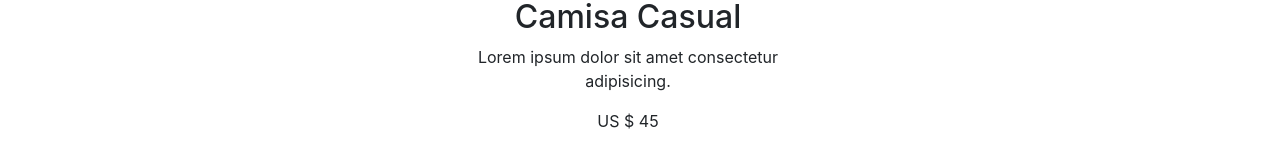
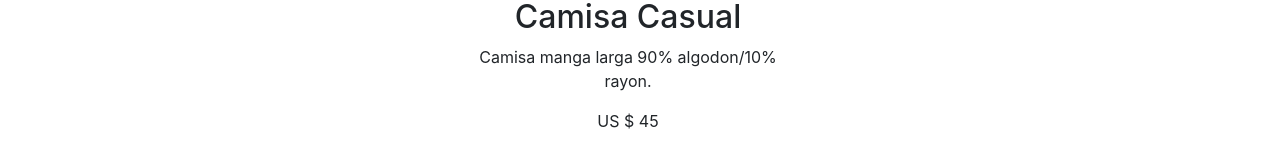
Before and after one commit to RicardoSuSilva/AppEcommerce_SuSilva-, a React (Create React App) app: page /item/1 in a window 1280 px wide. Shown: the part 445-588 px from the top of the page. Built offline with nearby package versions, Linux system fonts and the light colour scheme.

Commit message:
modificando componentes

```diff
--- a/src/App.js
+++ b/src/App.js
@@ -7,6 +7,7 @@ import Error from './Components/Error';
 import ItemDetailContainer from './Components/ItemDetailContainer/ItemDetailContainer';
 import Cart from './Components/Cart/Cart';
 import CartProvider from './Components/Context/CartContext';
+import LoaderComponent from './Components/LoaderComponent';
 
 
 
@@ -14,6 +15,7 @@ function App() {
   return (
     <div className="App">
     <BrowserRouter>
+    <LoaderComponent/>
     <CartProvider>
     <NavBar/>
     <Routes>
--- a/src/Components/Item/Item.css
+++ b/src/Components/Item/Item.css
@@ -28,7 +28,7 @@
     }
 
 /* Estilos para los enlaces */
-.text-decoration-none {
+    text-decoration-none {
     text-decoration: none;
     color: #000; /* Cambia el color del enlace según tu preferencia */
     }
--- a/src/Components/Json/arrayProductos.json
+++ b/src/Components/Json/arrayProductos.json
@@ -3,7 +3,7 @@
       "id": 1,
       "name": "Camisa Casual",
       "price": 45,
-      "desc": "Lorem ipsum dolor sit amet consectetur adipisicing.",
+      "desc":"Camisa manga larga 90% algodon/10% rayon.",
       "image": "../images/img-1.jpg",
       "categoria": "ropa",
       "stock": 20
@@ -13,7 +13,7 @@
       "id": 2,
       "name": "Camisa Vestir",
       "price": 100,
-      "desc": "Lorem ipsum dolor sit amet consectetur adipisicing.",
+      "desc": "Camisa vestir manga larga 98% poplin/2% elastano.",
       "image": "../images/img-2.jpg",
       "categoria": "ropa",
       "stock": 20
@@ -22,7 +22,7 @@
       "id": 3,
       "name": "Remera",
       "price": 25,
-      "desc": "Lorem ipsum dolor sit amet consectetur adipisicing.",
+      "desc": "Remera manga corta 100% algodon.",
       "image": "../images/img-3.jpg",
       "categoria": "ropa",
       "stock": 20
@@ -31,7 +31,7 @@
       "id": 4,
       "name": "Saco Mens",
       "price": 300,
-      "desc": "Lorem ipsum dolor sit amet consectetur adipisicing.",
+      "desc": "Saco Vestir tela sastrero.",
       "image": "../images/img-4.jpg",
       "categoria": "ropa",
       "stock": 20
@@ -40,7 +40,7 @@
       "id": 5,
       "name": "Corbata",
       "price": 25,
-      "desc": "Lorem ipsum dolor sit amet consectetur adipisicing.",
+      "desc": "Corbata multicolor de seda.",
       "image": "../images/img-5.png",
       "categoria": "accesorio",
       "stock": 20
@@ -49,7 +49,7 @@
       "id": 6,
       "name": "Calzado Casual",
       "price": 200,
-      "desc": "Lorem ipsum dolor sit amet consectetur adipisicing.",
+      "desc": "Calzado casual urbano de gamuza.",
       "image": "../images/img-6.png",
       "categoria": "calzado",
       "stock": 20
@@ -58,7 +58,7 @@
       "id": 7,
       "name": "Traje Black",
       "price": 450,
-      "desc": "Lorem ipsum dolor sit amet consectetur adipisicing.",
+      "desc": "Traje de paño sastrero popelina importada.",
       "image": "../images/img-7.png",
       "categoria":"ropa",
       "stock": 20
@@ -67,7 +67,7 @@
       "id": 8,
       "name": "Chomba Polo",
       "price": 45,
-      "desc": "Lorem ipsum dolor sit amet consectetur adipisicing.",
+      "desc": "Chomba con cartera y cuello tejido, tela pique 100% algodon.",
       "image": "../images/img-8.png",
       "categoria":"ropa",
       "stock": 20
@@ -76,7 +76,7 @@
       "id": 9,
       "name": "Camisa Denim",
       "price": 85,
-      "desc": "Lorem ipsum dolor sit amet consectetur adipisicing.",
+      "desc": "Camisa sport Denim 4 ozs.",
       "image": "../images/img-9.png",
       "categoria":"ropa",
       "stock": 20
@@ -85,7 +85,7 @@
       "id": 10,
       "name": "Pantalon Denim",
       "price": 120,
-      "desc": "Lorem ipsum dolor sit amet consectetur adipisicing.",
+      "desc": "Pantalon urbano denim 6 ozs.",
       "image": "../images/img-10.png",
       "categoria":"ropa",
       "stock": 20
@@ -94,7 +94,7 @@
       "id": 11,
       "name": "Gorra Basic",
       "price": 35,
-      "desc": "Lorem ipsum dolor sit amet consectetur adipisicing.",
+      "desc": "Gorra denim 100% algodon.",
       "image": "../images/img-11.png",
       "categoria": "accesorio",
       "stock": 20
@@ -103,7 +103,7 @@
       "id": 12,
       "name": "Botines Cuero",
       "price": 350,
-      "desc": "Lorem ipsum dolor sit amet consectetur adipisicing.",
+      "desc": "Botines trekking para toda ocasion.",
       "image": "../images/img-12.png",
       "categoria":"calzado",
       "stock": 20
--- /dev/null
+++ b/src/Components/LoaderComponent.js
@@ -0,0 +1,16 @@
+import { useState, useEffect } from "react";
+
+const LoaderComponent = () => {
+    const [loading, setLoading] = useState(true)
+
+  useEffect(()=>{
+   const timer = setTimeout(()=>{
+    setLoading(false);
+   }, 4000)
+   return () => clearTimeout(timer);
+  }, [])
+
+  return loading ? <div> Cargando todos los productos... </div> : null;
+}
+
+export default LoaderComponent
```
Lines whose indentation alone changed are shown as unchanged.
